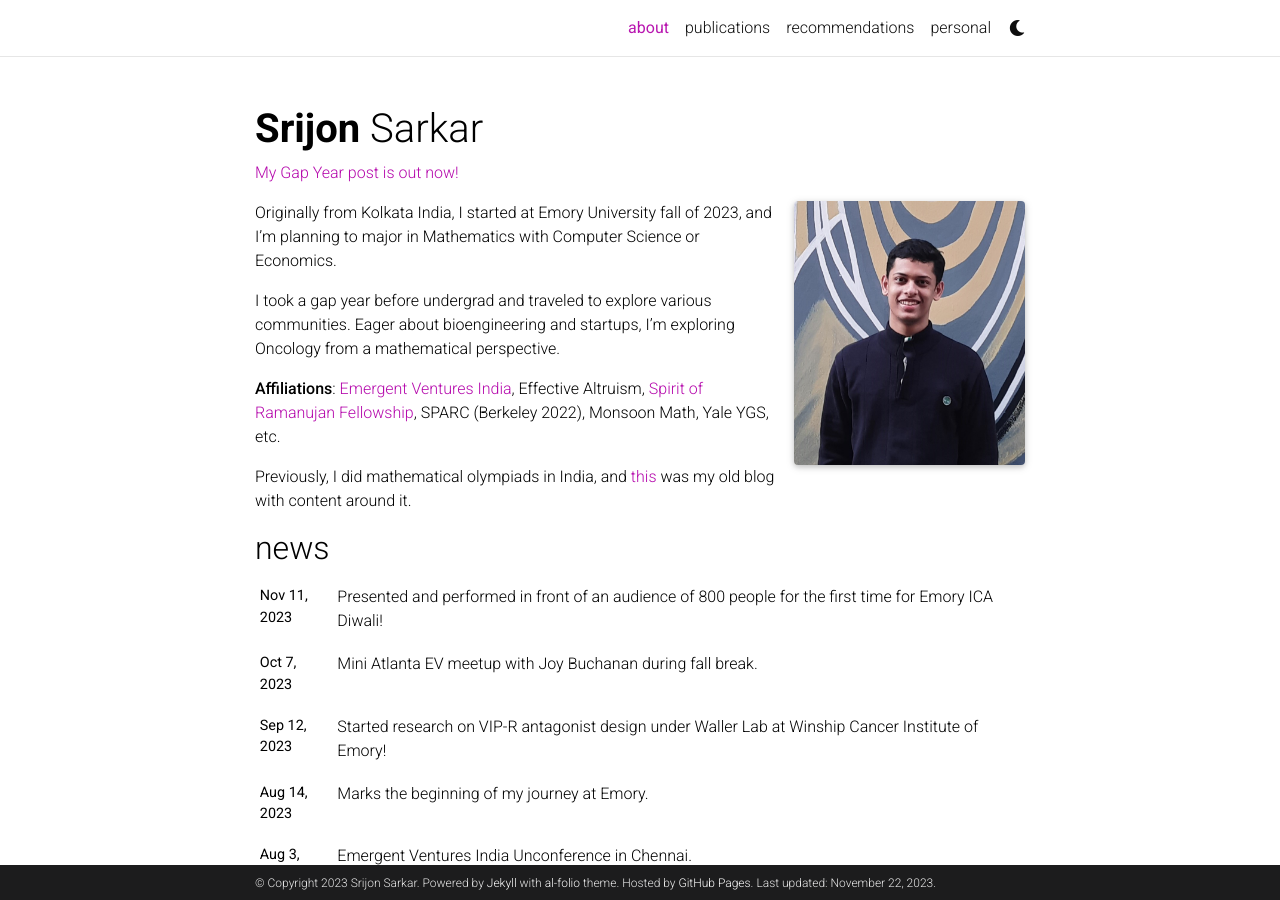
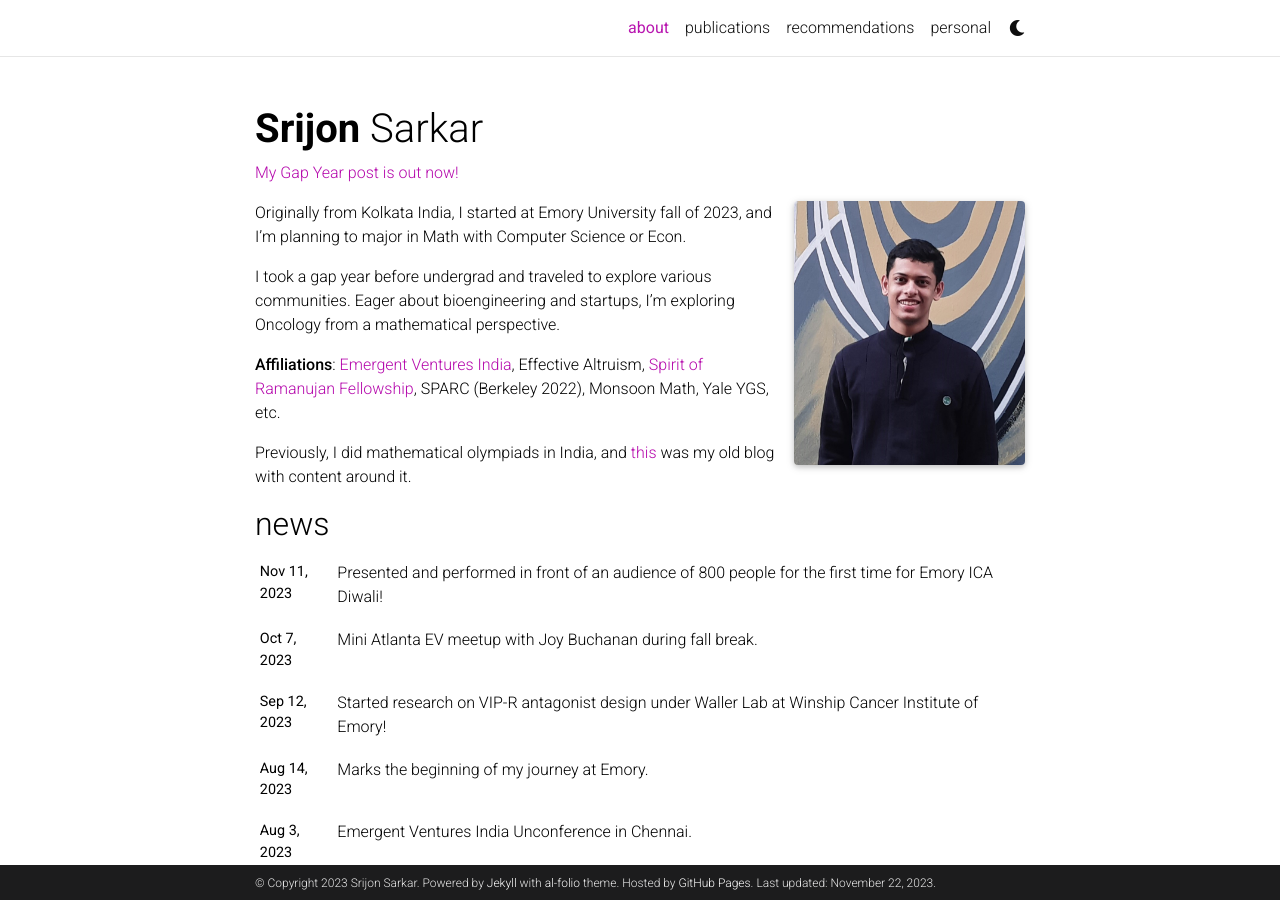
Before and after one commit to sarkarsrijon/sarkarsrijon.github.io, a Jekyll site: the page built from _pages/about.md, in a window 1280 px wide and 900 px high. Built offline with Jekyll 4.4.1, drawn with Linux system fonts in a browser that asks for light colours; full-size pictures stand in for the smaller copies a plugin makes; comment, search, counter and statistics services are not loaded; a style sheet for code colours, icons or effects is not loaded.

Commit message:
Update about.md

```diff
--- a/_pages/about.md
+++ b/_pages/about.md
@@ -16,7 +16,7 @@ selected_papers: false # includes a list of papers marked as "selected={true}"
 social: true  # includes social icons at the bottom of the page
 ---
 
-Originally from Kolkata India, I started at Emory University fall of 2023, and I'm planning to major in Mathematics with Computer Science or Economics.
+Originally from Kolkata India, I started at Emory University fall of 2023, and I'm planning to major in Math with Computer Science or Econ.
 
 I took a gap year before undergrad and traveled to explore various communities. Eager about bioengineering and startups, I'm exploring Oncology from a mathematical perspective.
 
```
